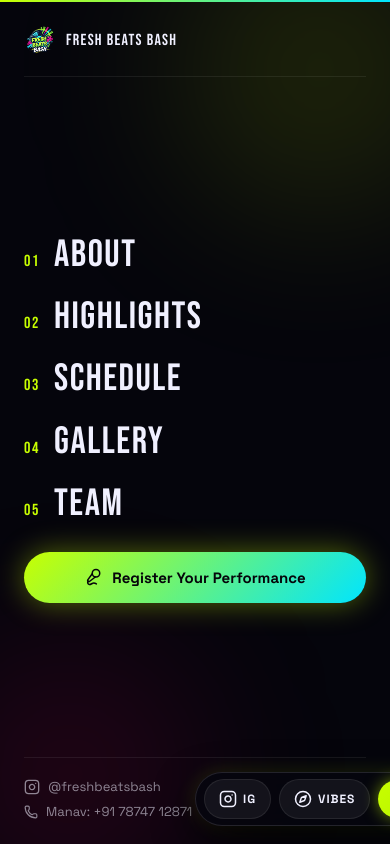
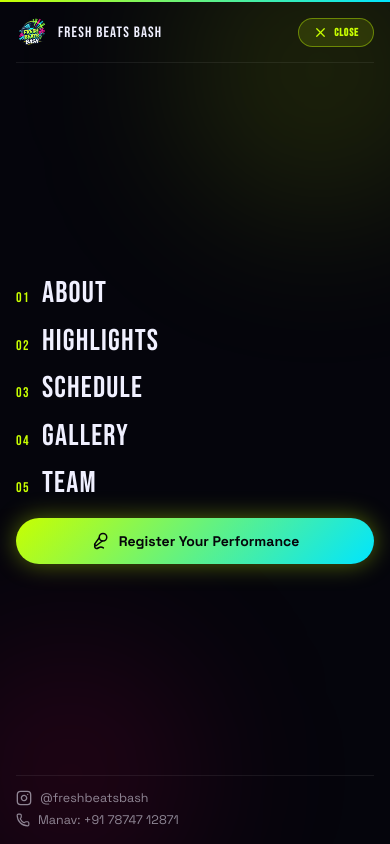
Before and after one commit to shlokkokk/freshbeatbash, a React (Vite) app: page / in a window 390 px wide. Both pictures are taken after a click on the button "Toggle mobile menu". Shown: the top 844 px of the page. Built offline with nearby package versions, Linux system fonts and the light colour scheme.

Commit message:
fix: mobile navbar safe-area top padding, single-page mobile menu fit, exit button, and dock overflow

```diff
--- a/src/components/MobileDock.jsx
+++ b/src/components/MobileDock.jsx
@@ -23,14 +23,8 @@
           className="mobile-dock-btn dock-secondary"
           aria-label="Instagram"
         >
-          <InstagramIcon size={18} />
+          <InstagramIcon size={16} />
           <span>IG</span>
-        </a>
-
-        {/* Explore Anchors */}
-        <a href="#highlights" className="mobile-dock-btn dock-secondary" aria-label="Explore Highlights">
-          <Compass size={18} />
-          <span>VIBES</span>
         </a>
 
         {/* Primary Registration CTA */}
@@ -41,8 +35,8 @@
           className="mobile-dock-btn dock-primary"
           aria-label="Register Now"
         >
-          <Ticket size={18} />
-          <span>REGISTER</span>
+          <Ticket size={16} />
+          <span>REGISTER NOW</span>
           <span className="dock-btn-glow" />
         </a>
       </div>
--- a/src/components/Nav.jsx
+++ b/src/components/Nav.jsx
@@ -1,6 +1,6 @@
 import { useState, useEffect } from 'react'
 import { motion, AnimatePresence } from 'framer-motion'
-import { ArrowRight, Mic2, Phone } from 'lucide-react'
+import { ArrowRight, Mic2, Phone, X } from 'lucide-react'
 import { InstagramIcon } from './Icons'
 
 const links = [
@@ -29,15 +29,18 @@
       document.body.style.overflow = 'hidden'
       document.documentElement.style.overflow = 'hidden'
       document.body.style.touchAction = 'none'
+      document.body.classList.add('mobile-menu-open')
     } else {
       document.body.style.overflow = ''
       document.documentElement.style.overflow = ''
       document.body.style.touchAction = ''
+      document.body.classList.remove('mobile-menu-open')
     }
     return () => {
       document.body.style.overflow = ''
       document.documentElement.style.overflow = ''
       document.body.style.touchAction = ''
+      document.body.classList.remove('mobile-menu-open')
     }
   }, [open])
 
@@ -113,8 +116,13 @@
             <div className="mobile-menu-orb orb-pink" aria-hidden="true" />
 
             <div className="mobile-menu-header">
-              <img src="/logo.png" alt="Fresh Beats Bash" width={32} height={32} />
-              <span>FRESH BEATS BASH</span>
+              <div className="mobile-menu-brand">
+                <img src="/logo.png" alt="Fresh Beats Bash" width={32} height={32} />
+                <span>FRESH BEATS BASH</span>
+              </div>
+              <button className="mobile-close-btn" onClick={close} aria-label="Close Menu">
+                <X size={15} /> CLOSE
+              </button>
             </div>
 
             <motion.ul className="mobile-menu-links">
--- a/src/index.css
+++ b/src/index.css
@@ -415,36 +415,63 @@
   display: flex;
   flex-direction: column;
   justify-content: space-between;
-  padding: clamp(24px, 5vw, 40px);
-  overflow-y: auto;
+  padding: calc(clamp(16px, 4vw, 24px) + env(safe-area-inset-top, 0px)) clamp(16px, 4vw, 24px) clamp(16px, 4vw, 24px);
+  height: 100dvh;
+  max-height: 100vh;
+  overflow: hidden; /* Single screen fit — NO scrollbar */
   isolation: isolate;
 }
 
 .mobile-menu-header {
   display: flex;
   align-items: center;
-  gap: 10px;
+  justify-content: space-between;
   font-family: var(--font-d);
-  font-size: 16px;
+  font-size: 15px;
   letter-spacing: .08em;
   color: var(--text-1);
-  padding-bottom: 20px;
+  padding-bottom: 14px;
   border-bottom: 1px solid var(--border);
+}
+
+.mobile-menu-brand {
+  display: flex;
+  align-items: center;
+  gap: 10px;
+}
+
+.mobile-close-btn {
+  display: inline-flex;
+  align-items: center;
+  gap: 6px;
+  padding: 6px 14px;
+  background: rgba(200, 255, 0, 0.12);
+  border: 1px solid rgba(200, 255, 0, 0.4);
+  border-radius: 100px;
+  color: var(--lime);
+  font-family: var(--font-mono);
+  font-size: 11px;
+  font-weight: 700;
+  letter-spacing: 0.08em;
+  cursor: pointer;
+}
+.mobile-close-btn:active {
+  transform: scale(0.94);
 }
 
 .mobile-menu-links {
   display: flex;
   flex-direction: column;
-  gap: 14px;
+  gap: 8px;
   margin: auto 0;
-  padding: 24px 0;
+  padding: 10px 0;
 }
 
 .mobile-menu-link {
   display: flex;
   align-items: baseline;
-  gap: 14px;
-  padding: 6px 0;
+  gap: 12px;
+  padding: 4px 0;
   color: var(--text-1);
   transition: color 0.2s, transform 0.2s;
 }
@@ -454,21 +481,21 @@
 
 .mobile-link-num {
   font-family: var(--font-d);
-  font-size: 16px;
+  font-size: 14px;
   color: var(--lime);
   letter-spacing: .1em;
 }
 
 .mobile-link-text {
   font-family: var(--font-d);
-  font-size: clamp(38px, 9vw, 54px);
-  line-height: .95;
+  font-size: clamp(30px, 7vw, 42px);
+  line-height: 1.05;
   letter-spacing: .04em;
   text-transform: uppercase;
 }
 
 .mobile-menu-cta-wrap {
-  margin-top: 10px;
+  margin-top: 6px;
 }
 .mobile-menu-cta-btn {
   display: inline-flex;
@@ -476,28 +503,28 @@
   justify-content: center;
   gap: 10px;
   width: 100%;
-  padding: 16px 28px;
+  padding: 14px 24px;
   background: linear-gradient(135deg, #c8ff00, #00e5ff);
   color: #05050a;
   border-radius: 100px;
   font-family: var(--font-b);
-  font-size: 15px;
+  font-size: 14px;
   font-weight: 700;
-  box-shadow: 0 0 30px rgba(200, 255, 0, 0.4);
+  box-shadow: 0 0 24px rgba(200, 255, 0, 0.4);
 }
 
 .mobile-menu-footer {
   display: flex;
   flex-direction: column;
-  gap: 8px;
-  padding-top: 20px;
+  gap: 6px;
+  padding-top: 14px;
   border-top: 1px solid var(--border);
 }
 .mobile-social-link, .mobile-phone-link {
   display: inline-flex;
   align-items: center;
   gap: 8px;
-  font-size: 13px;
+  font-size: 12.5px;
   color: var(--text-2);
 }
 
@@ -1051,6 +1078,7 @@
 @media (max-width: 768px) {
   .nav-links  { display: none; }
   .nav-burger { display: flex; }
+  .hero-scroll-hint { display: none !important; }
 
   /* Mobile Story Split */
   .story-split { display:flex; flex-direction:column; gap: 0; }
@@ -1180,6 +1208,10 @@
   display: none;
 }
 
+body.mobile-menu-open .mobile-cyber-dock {
+  display: none !important;
+}
+
 @media (max-width: 768px) {
   .mobile-cyber-dock {
     display: block;
```
